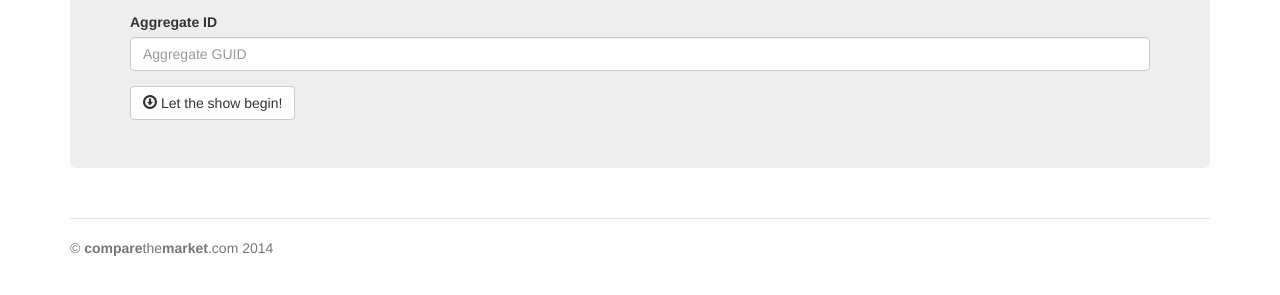
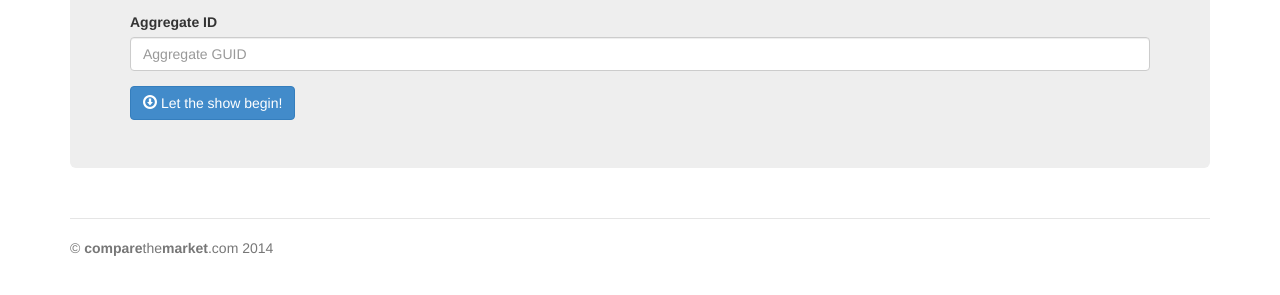
Before and after one commit to mfloryan/event-show, a website: page content/index.html in a window 1280 px wide. Shown: the part 297-592 px from the top of the page. Drawn offline with Linux system fonts and the light colour scheme; no server answers.

Commit message:
Marcin: Default button marked as primary now

```diff
--- a/content/index.html
+++ b/content/index.html
@@ -41,7 +41,7 @@
                     <input type="text" class="form-control" id="aggregateId" placeholder="Aggregate GUID" data-bind="value: aggregateId">
                 </div>
 
-                <button id="loadData" type="button" data-bind="click: loadEvents" class="btn btn-default"><i class="glyphicon glyphicon-download"></i> Let the show begin!</button>
+                <button id="loadData" type="button" data-bind="click: loadEvents" class="btn btn-default btn-primary"><i class="glyphicon glyphicon-download"></i> Let the show begin!</button>
             </form>
 
         </div>
```
